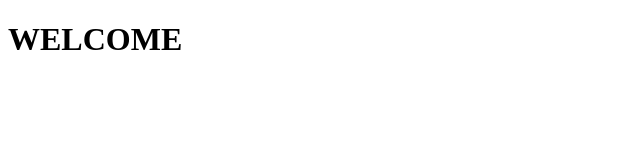
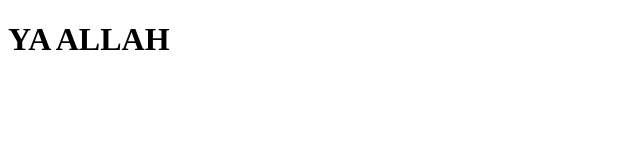
Before and after one commit to huzi1234-wq/new, a plain HTML site: page index.html in a window 1280 px wide. Shown: the full height of the page, 0-640 px from the left. Drawn offline with Linux system fonts and the light colour scheme.

Commit message:
Update index.html

```diff
--- a/index.html
+++ b/index.html
@@ -7,6 +7,7 @@
     <title>Document</title>
 </head>
 <body>
-    <h1>WELCOME</h1>
+    <h1>YA ALLAH</h1>
+
 </body>
 </html>
```
